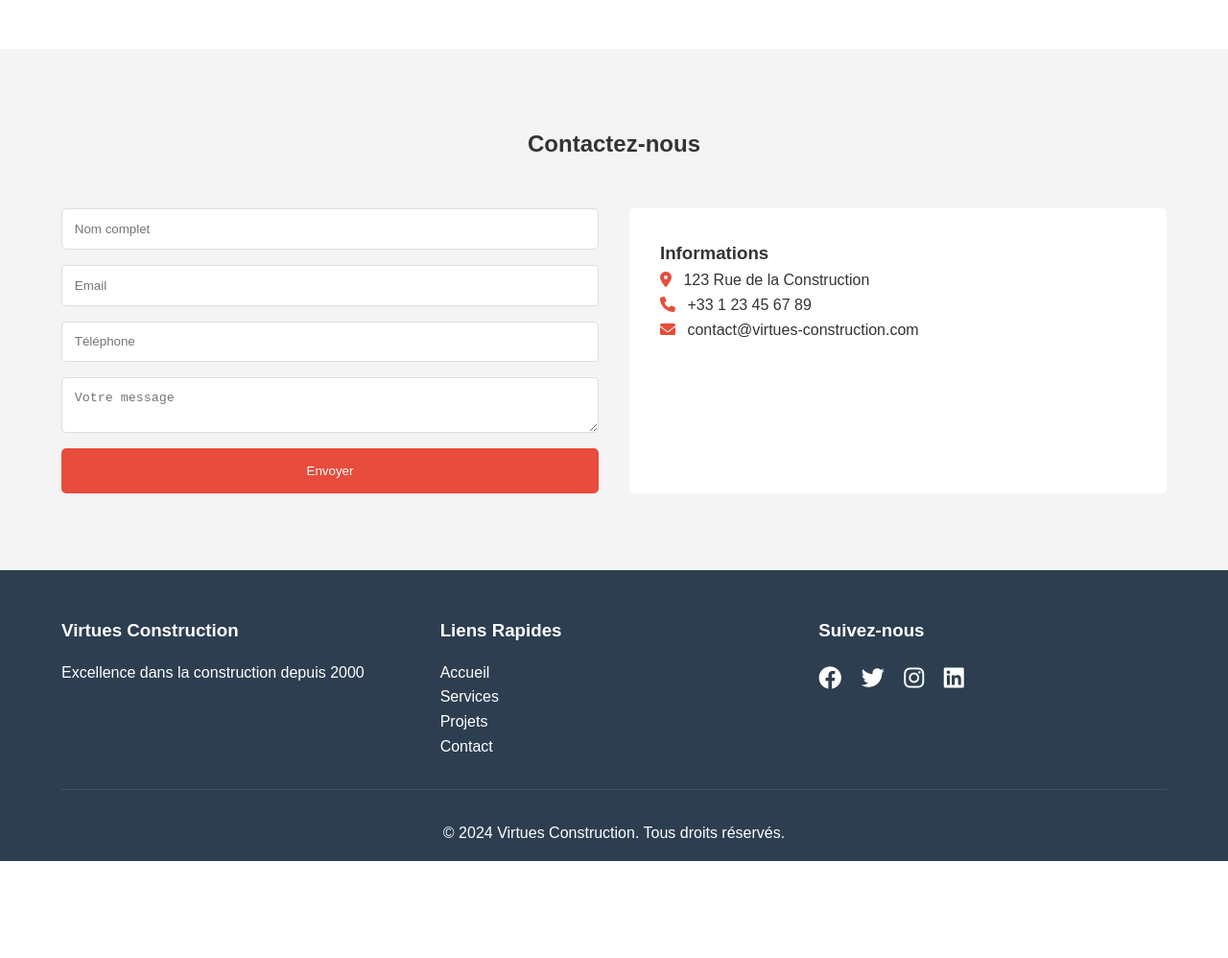
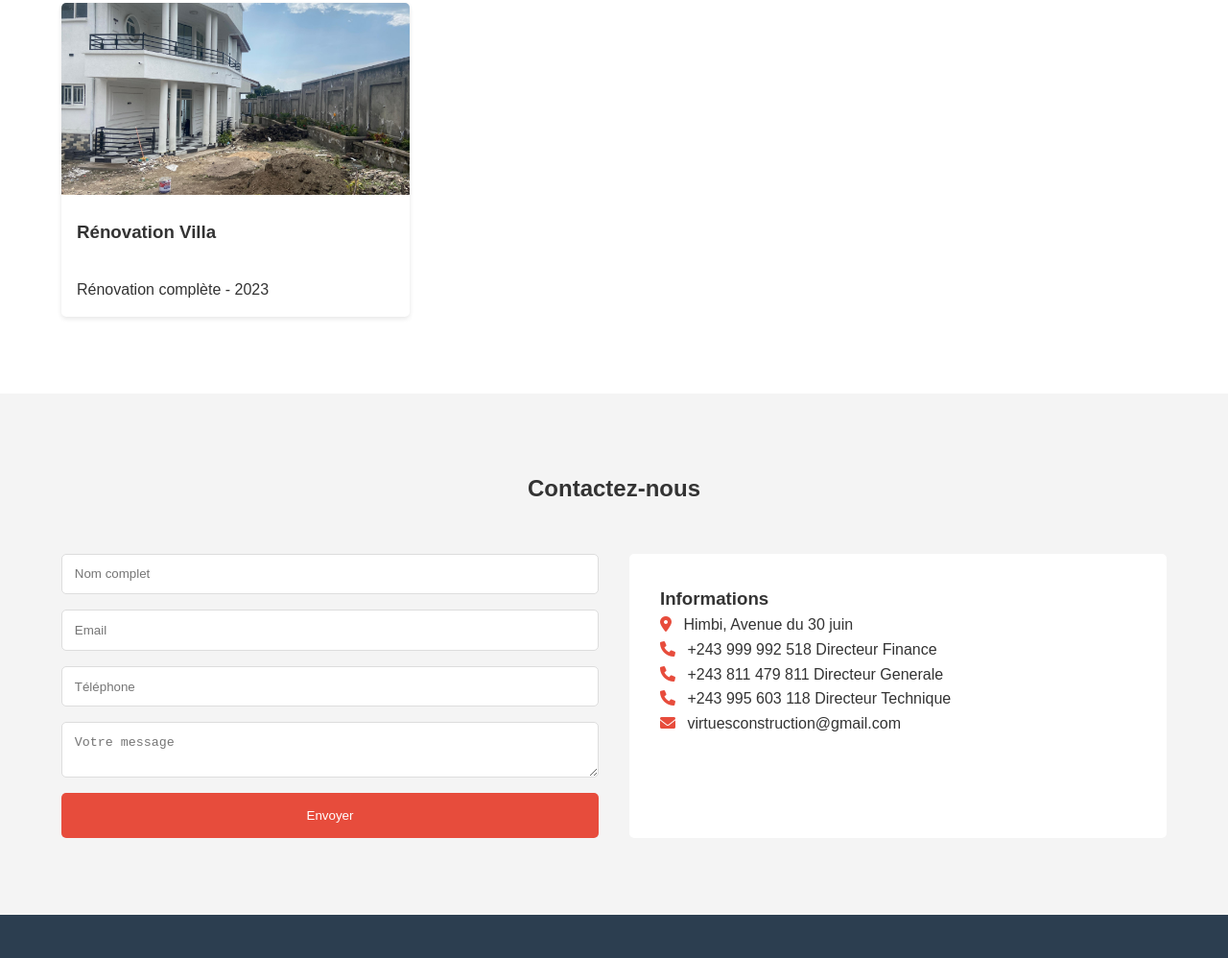
Before and after one commit to Herva17/construction, a plain HTML site: page index.html in a window 1280 px wide. Shown: the part 1770-2768 px from the top of the page at 96% size. Before the commit the page ends 2667 px from the top, so only its background shows below. Drawn offline with Linux system fonts and the light colour scheme.

Commit message:
quelques corrections

```diff
--- a/index.html
+++ b/index.html
@@ -15,9 +15,8 @@
     <header>
       <nav class="navbar">
         <div class="logo">
-          <a href="#accueil">
-          </a>
-          <h1 style="font-size: 25px;">
+          <a href="#accueil"> </a>
+          <h1 style="font-size: 25px">
             <img
               src="img/2.jpg"
               alt="Virtues Construction Logo"
@@ -141,9 +140,6 @@
           z-index: 1000;
           box-shadow: 0 2px 10px rgba(0, 0, 0, 0.1);
         }
-
-
-
       </style>
     </header>
 
@@ -151,7 +147,7 @@
     <section id="accueil" class="hero">
       <div class="hero-content">
         <h1>Construisons votre avenir ensemble</h1>
-        <p>Excellence et innovation dans la construction depuis 2000</p>
+        <p>Excellence et innovation dans la construction depuis 2019</p>
         <a href="#contact" class="cta-button">Obtenir un devis</a>
       </div>
     </section>
@@ -197,6 +193,11 @@
           <h3>Rénovation Villa</h3>
           <p>Rénovation complète - 2023</p>
         </div>
+        <div class="project-card">
+            <img src="img/6.jpg" alt="Projet 3" />
+            <h3>Rénovation Villa</h3>
+            <p>Rénovation complète - 2023</p>
+          </div>
       </div>
     </section>
 
@@ -213,12 +214,12 @@
         </form>
         <div class="contact-info">
           <h3>Informations</h3>
+          <p><i class="fas fa-map-marker-alt"></i> Himbi, Avenue du 30 juin</p>
+          <p><i class="fas fa-phone"></i> +243 999 992 518 Directeur Finance</p>
+          <p><i class="fas fa-phone"></i> +243 811 479 811 Directeur Generale</p>
+          <p><i class="fas fa-phone"></i> +243 995 603 118 Directeur Technique</p>
           <p>
-            <i class="fas fa-map-marker-alt"></i> 123 Rue de la Construction
-          </p>
-          <p><i class="fas fa-phone"></i> +33 1 23 45 67 89</p>
-          <p>
-            <i class="fas fa-envelope"></i> contact@virtues-construction.com
+            <i class="fas fa-envelope"></i> virtuesconstruction@gmail.com
           </p>
         </div>
       </div>
@@ -229,7 +230,7 @@
       <div class="footer-content">
         <div class="footer-section">
           <h3>Virtues Construction</h3>
-          <p>Excellence dans la construction depuis 2000</p>
+          <p>Excellence dans la construction depuis 2019</p>
         </div>
         <div class="footer-section">
           <h3>Liens Rapides</h3>
@@ -257,21 +258,21 @@
 
     <script src="scripts.js"></script>
     <script>
-        document.addEventListener('DOMContentLoaded', function() {
-    const mobileMenuToggle = document.querySelector('.mobile-menu-toggle');
-    const navLinks = document.querySelector('.nav-links');
+      document.addEventListener("DOMContentLoaded", function () {
+        const mobileMenuToggle = document.querySelector(".mobile-menu-toggle");
+        const navLinks = document.querySelector(".nav-links");
 
-    mobileMenuToggle.addEventListener('click', function() {
-        navLinks.classList.toggle('active');
-        mobileMenuToggle.classList.toggle('active');
+        mobileMenuToggle.addEventListener("click", function () {
+          navLinks.classList.toggle("active");
+          mobileMenuToggle.classList.toggle("active");
         });
 
         // Fermer le menu quand on clique sur un lien
-    const navItems = document.querySelectorAll('.nav-links a');
-    navItems.forEach(item => {
-        item.addEventListener('click', function() {
-            navLinks.classList.remove('active');
-            mobileMenuToggle.classList.remove('active');
+        const navItems = document.querySelectorAll(".nav-links a");
+        navItems.forEach((item) => {
+          item.addEventListener("click", function () {
+            navLinks.classList.remove("active");
+            mobileMenuToggle.classList.remove("active");
           });
         });
       });
```
Lines whose indentation alone changed are shown as unchanged.
